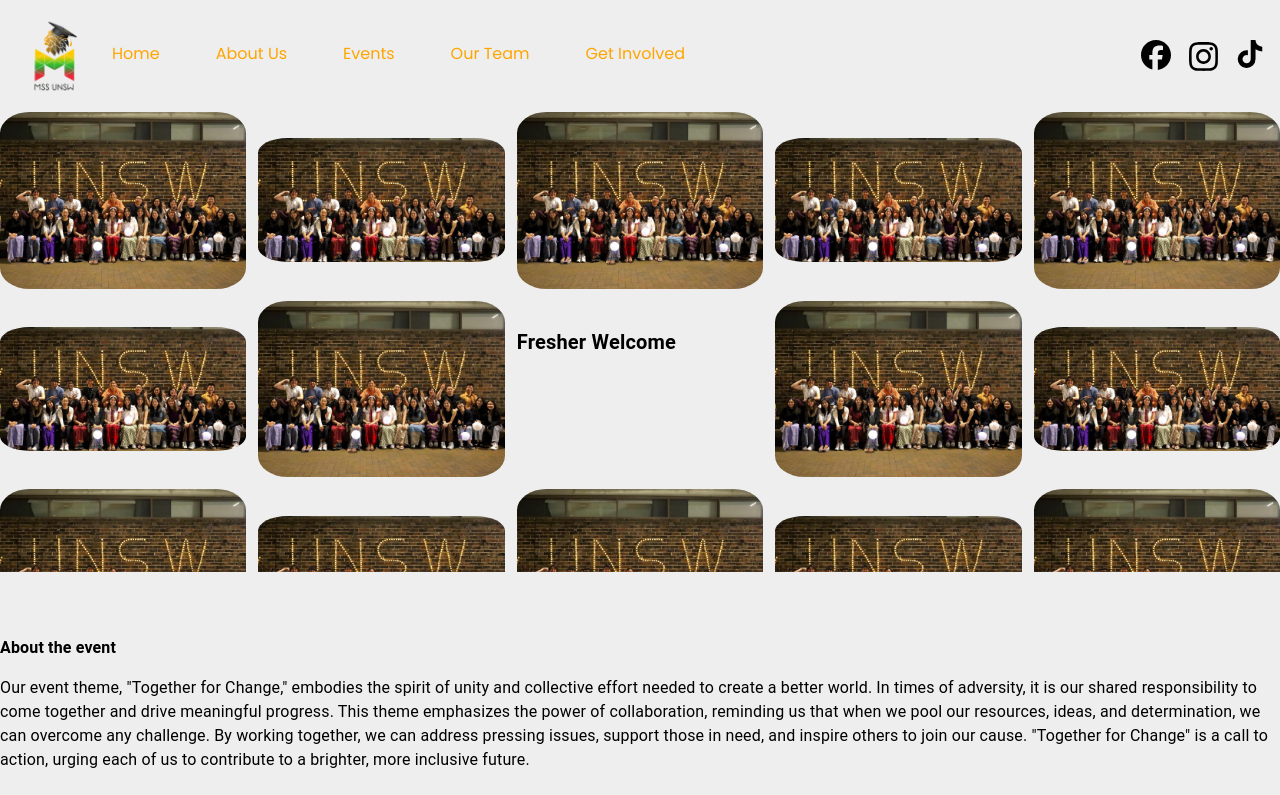
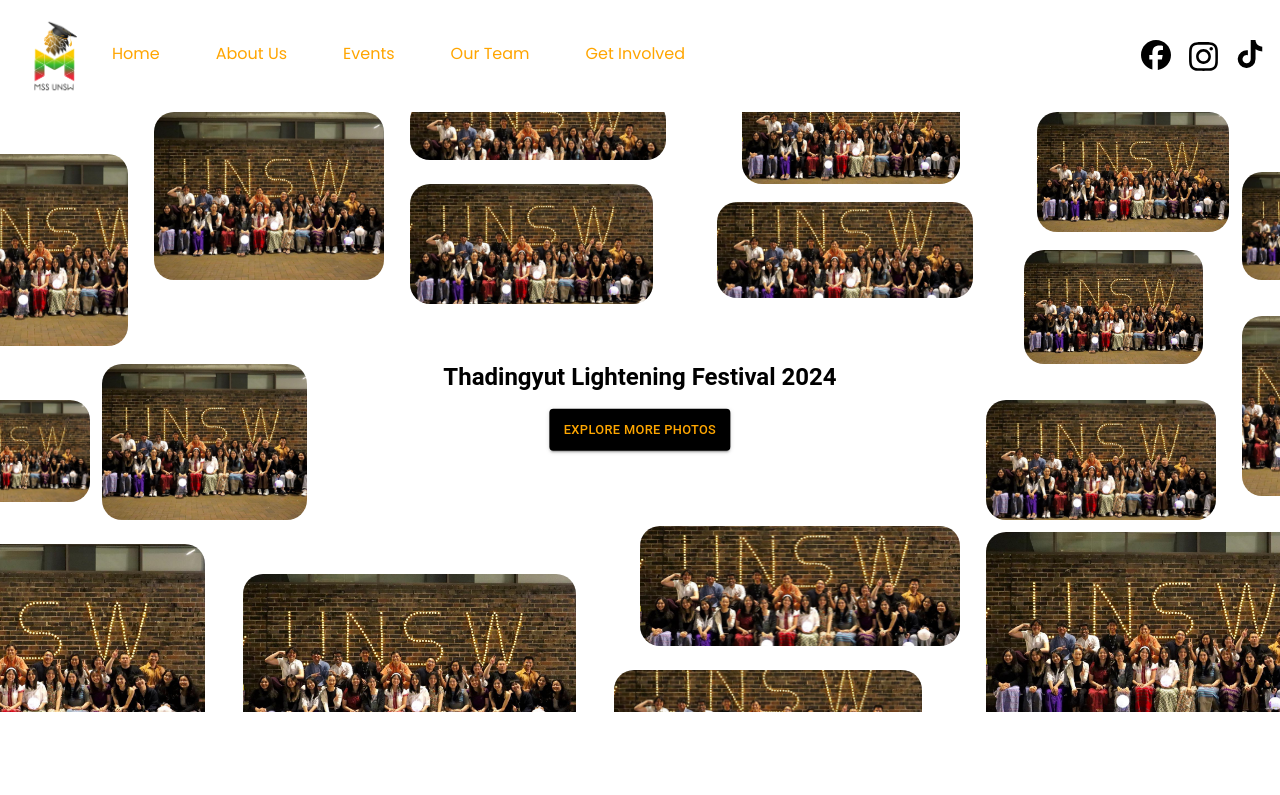
Before and after one commit to Leo-Zarni01/mssunsw, a React (Vite) app in the folder frontend/: page /pastevents/1 in a window 1280 px wide. Shown: the top 795 px of the page. Built offline with nearby package versions, Linux system fonts and the light colour scheme.

Commit message:
feat: past event details photo preview draft

```diff
--- a/frontend/src/components/AboutTheEvent.tsx
+++ b/frontend/src/components/AboutTheEvent.tsx
@@ -4,7 +4,7 @@ const AboutTheEvent = () => {
   return (
     <>
       <Typography sx={{ fontWeight: 'bold' }}> About the event </Typography>
-      <Typography sx={{ marginTop: '1rem' }}> Our event theme, "Together for Change," embodies the spirit of unity and collective effort needed to create a better world. In times of adversity, it is our shared responsibility to come together and drive meaningful progress. This theme emphasizes the power of collaboration, reminding us that when we pool our resources, ideas, and determination, we can overcome any challenge. By working together, we can address pressing issues, support those in need, and inspire others to join our cause. "Together for Change" is a call to action, urging each of us to contribute to a brighter, more inclusive future. </Typography>
+      <Typography sx={{ marginTop: '1rem', textAlign: 'justify' }}> Our event theme, "Together for Change," embodies the spirit of unity and collective effort needed to create a better world. In times of adversity, it is our shared responsibility to come together and drive meaningful progress. This theme emphasizes the power of collaboration, reminding us that when we pool our resources, ideas, and determination, we can overcome any challenge. By working together, we can address pressing issues, support those in need, and inspire others to join our cause. "Together for Change" is a call to action, urging each of us to contribute to a brighter, more inclusive future. </Typography>
     </>
   )
 }
--- a/frontend/src/components/MeetTheExecutives.tsx
+++ b/frontend/src/components/MeetTheExecutives.tsx
@@ -7,7 +7,7 @@ import "../App.css";
 const MeetTheExecutives = () => {
   return (
     <>
-      <Typography variant="h6" sx={{ color: "#EE6055", display: "flex" , justifyContent: "center" }}> Meet The Executives </Typography>
+      <Typography variant="h5" sx={{ fontWeight: 'regular', color: "#EE6055", display: "flex" , justifyContent: "center" }}> Meet The Executives </Typography>
       <Swiper
         slidesPerView={1}
         spaceBetween={30}
--- a/frontend/src/components/PastEventDetailsWovenPhotos.tsx
+++ b/frontend/src/components/PastEventDetailsWovenPhotos.tsx
@@ -1,32 +1,122 @@
-// import { Typography } from '@mui/material';
-
-import { ImageList, ImageListItem, Typography } from "@mui/material";
+import { Typography, Button, Box } from '@mui/material';
 import thadingyut from '../assets/images/img-thadingyut.jpg';
-
+import { styled } from '@mui/material/styles';
+import '../App.css';
 
 const PastEventDetailsWovenPhotos = () => {
+
+  const imagePositions = [
+    { top: '7%', left: '-2%', width: '12%', height: '32%' },
+    { top: '0%', left: '12%', width: '18%', height: '28%' },
+    { top: '-2%', left: '32%', width: '20%', height: '10%' },
+    { top: '-8%', left: '58%', width: '17%', height: '20%' },
+    { top: '0%', left: '81%', width: '15%', height: '20%' },
+    { top: '10%', left: '97%', width: '12%', height: '18%' },
+
+    { top: '12%', left: '32%', width: '19%', height: '20%' },
+    { top: '15%', left: '56%', width: '20%', height: '16%' },
+
+    { top: '48%', left: '-5%', width: '12%', height: '17%' },
+    { top: '42%', left: '8%', width: '16%', height: '26%' },
+    { top: '48%', left: '77%', width: '18%', height: '20%' },
+    { top: '23%', left: '80%', width: '14%', height: '19%' },
+    { top: '34%', left: '97%', width: '10%', height: '30%' },
+
+    { top: '72%', left: '-12%', width: '28%', height: '38%' },
+    { top: '77%', left: '19%', width: '26%', height: '30%' },
+    { top: '69%', left: '50%', width: '25%', height: '20%' },
+    { top: '70%', left: '77%', width: '27%', height: '35%' },
+    { top: '93%', left: '48%', width: '24%', height: '14%' },
+  ];
+
+  const ImageBox = styled(Box)({
+    position: 'absolute',
+    transition: 'all 0.3s ease',
+    '&:hover': {
+      transform: 'scale(1.05)',
+      boxShadow: '0 10px 15px rgba(0, 0, 0, 0.2)',
+    },
+  });
+
+  const StyledButton = styled(Button)({
+    backgroundColor: 'black',
+    color: '#FFA700',
+    padding: '10px 14px',
+    fontSize: '0.8rem',
+    '&:hover': {
+      backgroundColor: '#333333',
+    },
+  });
+
   return (
-    <>
-      <ImageList  sx={{ width: '100vw', height: '460px' }} variant="woven" cols={5} gap={12}>
-        <ImageListItem> <img src={thadingyut} loading="lazy" style={{ borderRadius: '12%' }}></img> </ImageListItem>
-        <ImageListItem> <img src={thadingyut} loading="lazy" style={{ borderRadius: '12%' }}></img> </ImageListItem>
-        <ImageListItem> <img src={thadingyut} loading="lazy" style={{ borderRadius: '12%' }}></img> </ImageListItem>
-        <ImageListItem> <img src={thadingyut} loading="lazy" style={{ borderRadius: '12%' }}></img> </ImageListItem>
-        <ImageListItem> <img src={thadingyut} loading="lazy" style={{ borderRadius: '12%' }}></img> </ImageListItem>
-        <ImageListItem> <img src={thadingyut} loading="lazy" style={{ borderRadius: '12%' }}></img> </ImageListItem>
-        <ImageListItem> <img src={thadingyut} loading="lazy" style={{ borderRadius: '12%' }}></img> </ImageListItem>
-        <ImageListItem> <Typography sx={{ fontWeight: 'bold', fontSize: '20px' }}> Fresher Welcome </Typography> </ImageListItem>
-        <ImageListItem> <img src={thadingyut} loading="lazy" style={{ borderRadius: '12%' }}></img> </ImageListItem>
-        <ImageListItem> <img src={thadingyut} loading="lazy" style={{ borderRadius: '12%' }}></img> </ImageListItem>
-        <ImageListItem> <img src={thadingyut} loading="lazy" style={{ borderRadius: '12%' }}></img> </ImageListItem>
-        <ImageListItem> <img src={thadingyut} loading="lazy" style={{ borderRadius: '12%' }}></img> </ImageListItem>
-        <ImageListItem> <img src={thadingyut} loading="lazy" style={{ borderRadius: '12%' }}></img> </ImageListItem>
-        <ImageListItem> <img src={thadingyut} loading="lazy" style={{ borderRadius: '12%' }}></img> </ImageListItem>
-        <ImageListItem> <img src={thadingyut} loading="lazy" style={{ borderRadius: '12%' }}></img> </ImageListItem>
+    <Box
+      sx={{
+        position: 'relative',
+        width: '100vw',
+        height: '600px',
+        bgcolor: 'white',
+        borderRadius: '0px',
+        overflow: 'hidden',
+      }}
+    >
+      {imagePositions.map((pos, index) => (
+        <ImageBox
+          key={index}
+          sx={{
+            top: pos.top,
+            left: pos.left,
+            width: pos.width,
+            height: pos.height,
+          }}
+        >
+          <Box
+            sx={{
+              width: { xs: '90%', md: '100%' },
+              height: '100%',
+              borderRadius: '20px',
+              overflow: 'hidden'
+            }}
+          >
+            <Box
+              component="img"
+              src={thadingyut}
+              alt={`Welcome ${index + 1}`}
+              sx={{
+                width: '100%',
+                height: '100%',
+                objectFit: 'cover'
+              }}
+            />
+          </Box>
+        </ImageBox>
+      ))}
 
-      </ImageList>
-    </>
-  )
+      <Box
+        sx={{
+          position: 'absolute',
+          top: '49%',
+          left: '50%',
+          transform: 'translate(-50%, -50%)',
+          textAlign: 'center',
+        }}
+      >
+        <Typography
+          variant="h5"
+          sx={{
+            fontWeight: 'bold',
+            mb: 2,
+            fontSize: '1,3rem'
+          }}
+        >
+          Thadingyut Lightening Festival 2024
+        </Typography>
+
+        <StyledButton variant="contained">
+          Explore More Photos
+        </StyledButton>
+      </Box>
+    </Box>
+    );
 }
 
 export default PastEventDetailsWovenPhotos;
--- a/frontend/src/pages/PastEventDetails.tsx
+++ b/frontend/src/pages/PastEventDetails.tsx
@@ -3,19 +3,31 @@ import EventDateTimeLoc from "../components/EventDateTimeLoc";
 import { Box } from '@mui/material';
 import PastEventDetailsWovenPhotos from "../components/PastEventDetailsWovenPhotos";
 import NavBar from "../components/NavComps/NavBar";
+import Footer from "../components/Footer";
+import { styled } from '@mui/material/styles';
+
+const Background = styled(Box)({
+  backgroundColor: '#ffffff',
+});
 
 const PastEventDetails = () => {
   return (
     <>
-    <NavBar />
+      <Background>
+        <NavBar />
 
-    <PastEventDetailsWovenPhotos />
+        <PastEventDetailsWovenPhotos />
 
-    <Box sx={{ marginTop: '4rem' }}></Box>
-    <AboutTheEvent />
+        <Box sx={{ padding: '5rem 4rem 0 4rem'}}>
+          <AboutTheEvent />
+        </Box>
 
-    <Box sx={{ marginTop: '4rem' }}></Box>
-    <EventDateTimeLoc />
+        <Box sx={{ padding: '5rem 4rem 0 4rem'}}>
+          <EventDateTimeLoc />
+        </Box>
+
+        <Footer />
+      </Background>
     </>
   )
 }
```
Also changed, not shown: frontend/src/App.css (line endings or trailing spaces).
